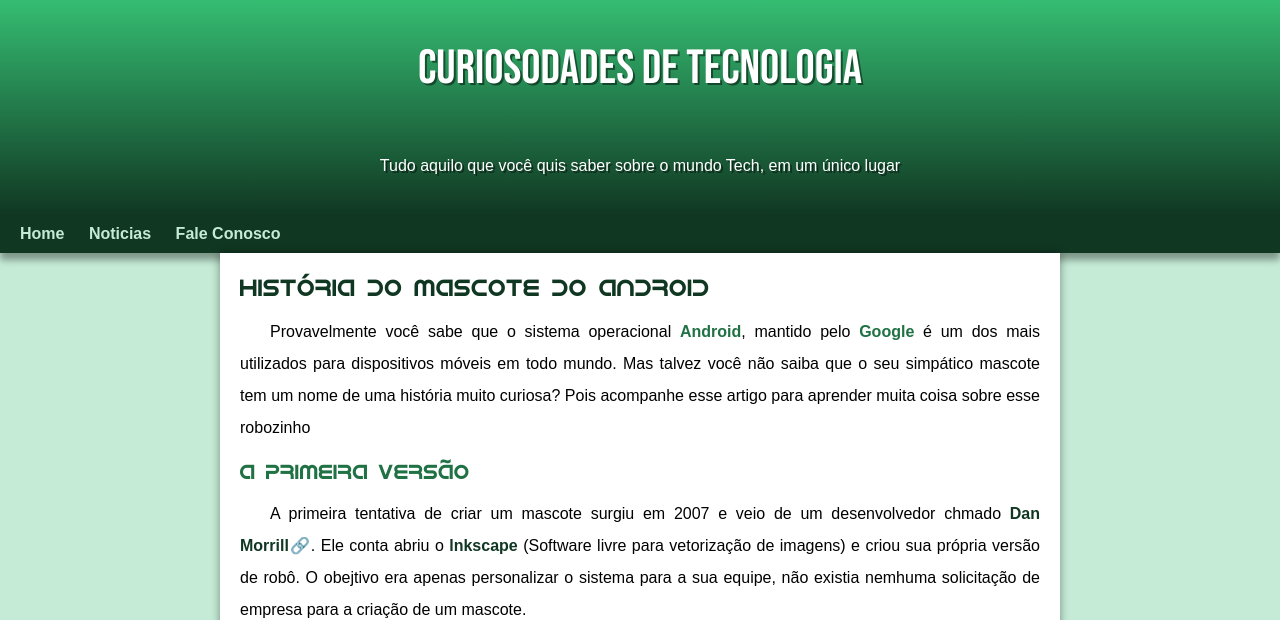
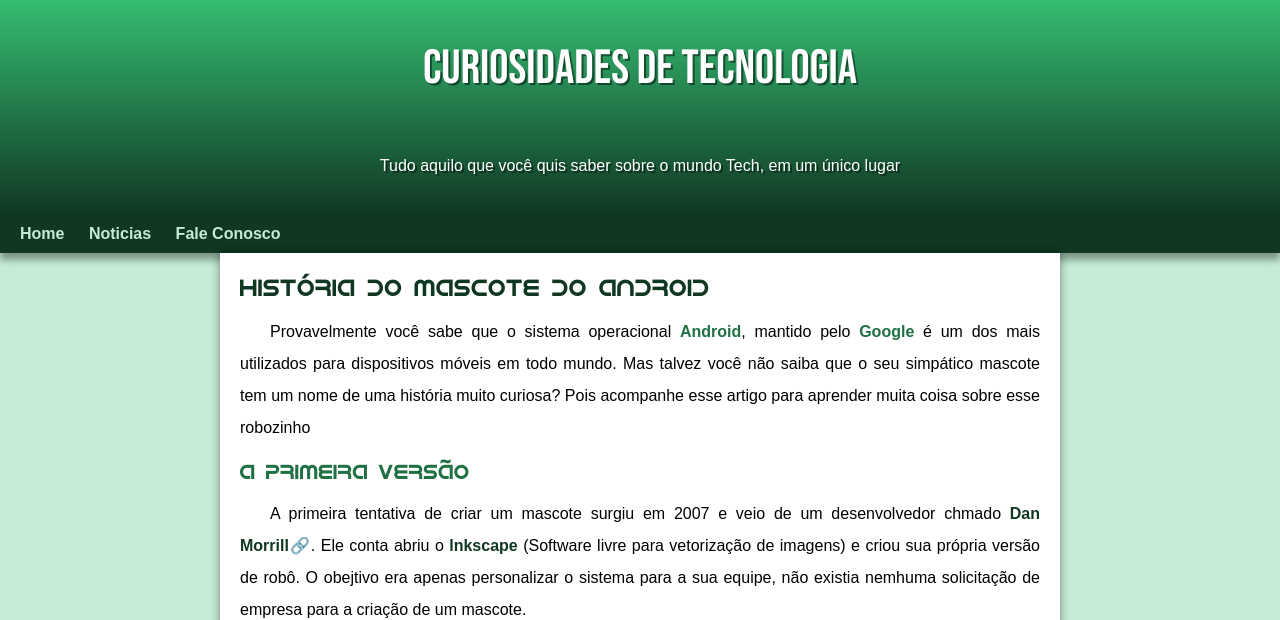
Before and after one commit to jonataslaguna/projeto-android, a plain HTML site: page index.html in a window 1280 px wide. Shown: the top 620 px of the page. Drawn offline with Linux system fonts and the light colour scheme.

Commit message:
Erro de digitação corrigido

```diff
--- a/index.html
+++ b/index.html
@@ -11,7 +11,7 @@
 </head>
 <body>
     <header>
-        <h1>CURIOSODADES DE TECNOLOGIA</h1>
+        <h1>CURIOSIDADES DE TECNOLOGIA</h1>
         <p>Tudo aquilo que você quis saber sobre o mundo Tech, em um único lugar</p>
     </header>
 
```
